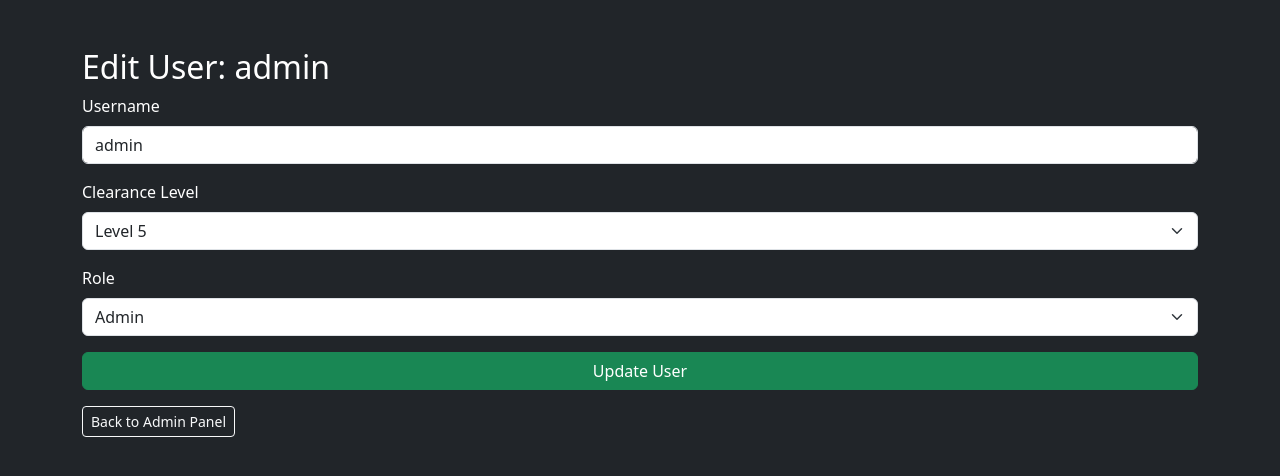
After one commit to arl-0/ada1_project, a Flask app: page /edit-user/1 in a window 1280 px wide. The commit adds this page. Shown: the top 476 px of the page. Run offline with Flask 3, Linux system fonts and the light colour scheme; a user stored in the database is signed in.

Commit message:
First set of changes made to the project while at Freya's.

```diff
--- a/app/routes.py
+++ b/app/routes.py
@@ -70,7 +70,7 @@ def add_asset():
         flash('New ADA entry created.')
         return redirect(url_for('main.dashboard'))
 
-    return render_template('add_asset.html', form=form)
+    return render_template('add_asset.html', form=form, edit=False)
 
 @main.route('/asset/<int:asset_id>')
 @login_required
@@ -138,3 +138,40 @@ def admin_panel():
 
     users = User.query.all()
     return render_template('admin_panel.html', users=users)
+
+@main.route('/edit-user/<int:user_id>', methods=['GET', 'POST'])
+@login_required
+def edit_user(user_id):
+    if current_user.role != 'admin':
+        flash("Admins only.")
+        return redirect(url_for('main.dashboard'))
+
+    user = User.query.get_or_404(user_id)
+
+    if request.method == 'POST':
+        user.username = request.form['username']
+        user.clearance = int(request.form['clearance'])
+        user.role = request.form['role']
+        db.session.commit()
+        flash('User updated.')
+        return redirect(url_for('main.admin_panel'))
+
+    return render_template('edit_user.html', user=user)
+
+
+@main.route('/delete-user/<int:user_id>')
+@login_required
+def delete_user(user_id):
+    if current_user.role != 'admin':
+        flash("Admins only.")
+        return redirect(url_for('main.dashboard'))
+
+    user = User.query.get_or_404(user_id)
+    if user.id == current_user.id:
+        flash("You cannot delete your own account.")
+        return redirect(url_for('main.admin_panel'))
+
+    db.session.delete(user)
+    db.session.commit()
+    flash("User deleted.")
+    return redirect(url_for('main.admin_panel'))
--- a/app/templates/add_asset.html
+++ b/app/templates/add_asset.html
@@ -31,7 +31,11 @@
         {{ form.clearance_level(class="form-select") }}
       </div>
       <div class="d-grid">
-        {{ form.submit(class="btn btn-success") }}
+        {% if edit %}
+  {{ form.submit(class="btn btn-warning", value='Update Entry') }}
+{% else %}
+  {{ form.submit(class="btn btn-success", value='Create Entry') }}
+{% endif %}
       </div>
     </form>
     <div class="mt-3">
--- /dev/null
+++ b/app/templates/edit_user.html
@@ -0,0 +1,40 @@
+<!doctype html>
+<html lang="en">
+<head>
+  <meta charset="utf-8">
+  <title>Edit User</title>
+  <link rel="stylesheet" href="https://cdn.jsdelivr.net/npm/bootstrap@5.3.0/dist/css/bootstrap.min.css">
+</head>
+<body class="bg-dark text-white">
+  <div class="container mt-5">
+    <h2>Edit User: {{ user.username }}</h2>
+    <form method="POST">
+      <div class="mb-3">
+        <label class="form-label">Username</label>
+        <input type="text" name="username" class="form-control" value="{{ user.username }}" required>
+      </div>
+      <div class="mb-3">
+        <label class="form-label">Clearance Level</label>
+        <select name="clearance" class="form-select">
+          {% for level in range(1, 6) %}
+            <option value="{{ level }}" {% if user.clearance == level %}selected{% endif %}>Level {{ level }}</option>
+          {% endfor %}
+        </select>
+      </div>
+      <div class="mb-3">
+        <label class="form-label">Role</label>
+        <select name="role" class="form-select">
+          <option value="admin" {% if user.role == 'admin' %}selected{% endif %}>Admin</option>
+          <option value="regular" {% if user.role == 'regular' %}selected{% endif %}>Regular</option>
+        </select>
+      </div>
+      <div class="d-grid">
+        <button type="submit" class="btn btn-success">Update User</button>
+      </div>
+    </form>
+    <div class="mt-3">
+      <a href="{{ url_for('main.admin_panel') }}" class="btn btn-outline-light btn-sm">Back to Admin Panel</a>
+    </div>
+  </div>
+</body>
+</html>
```
Also changed, not shown: app/templates/admin_panel.html (+26 -2 lines), app/templates/dashboard.html (+9 -0 lines), instance/ada1.db.
